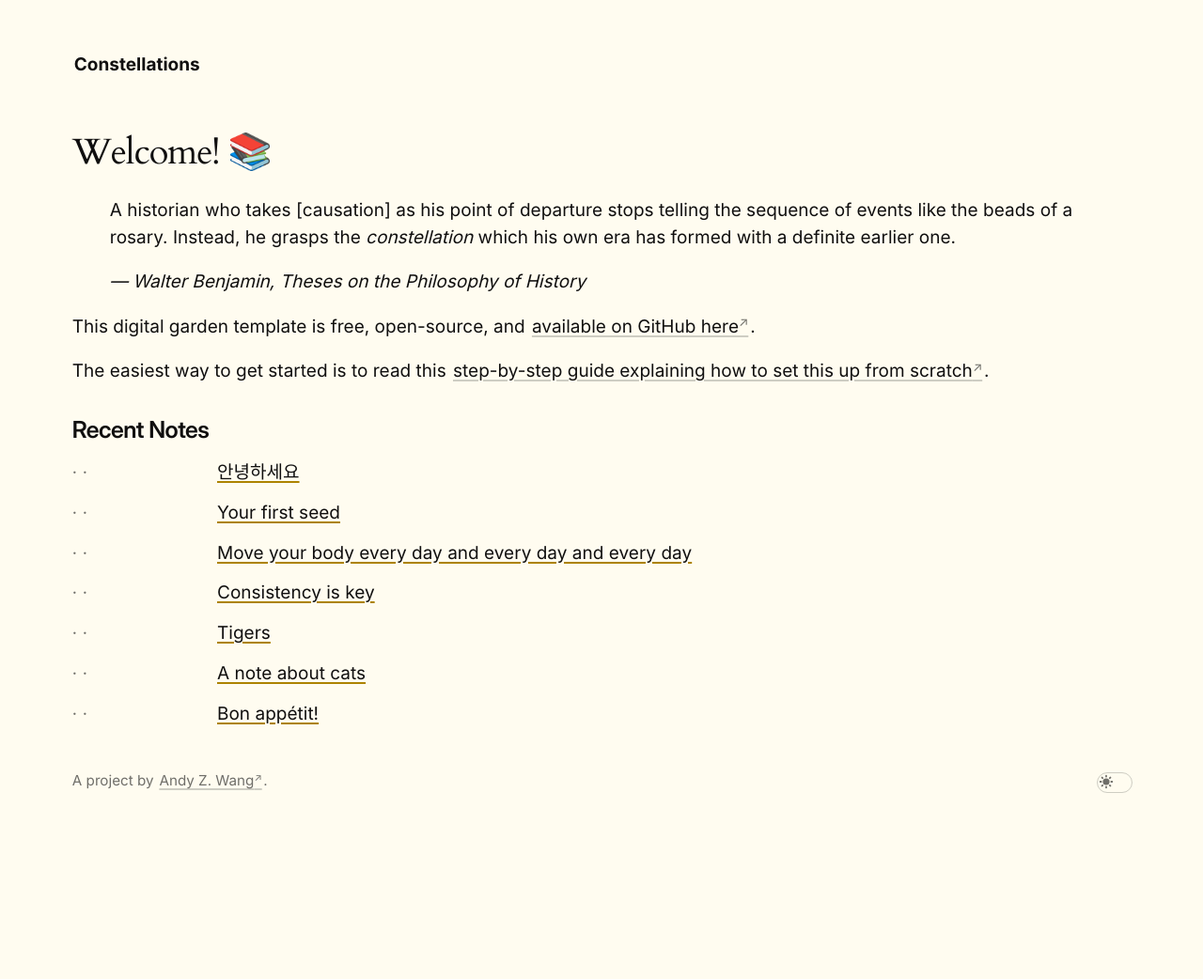
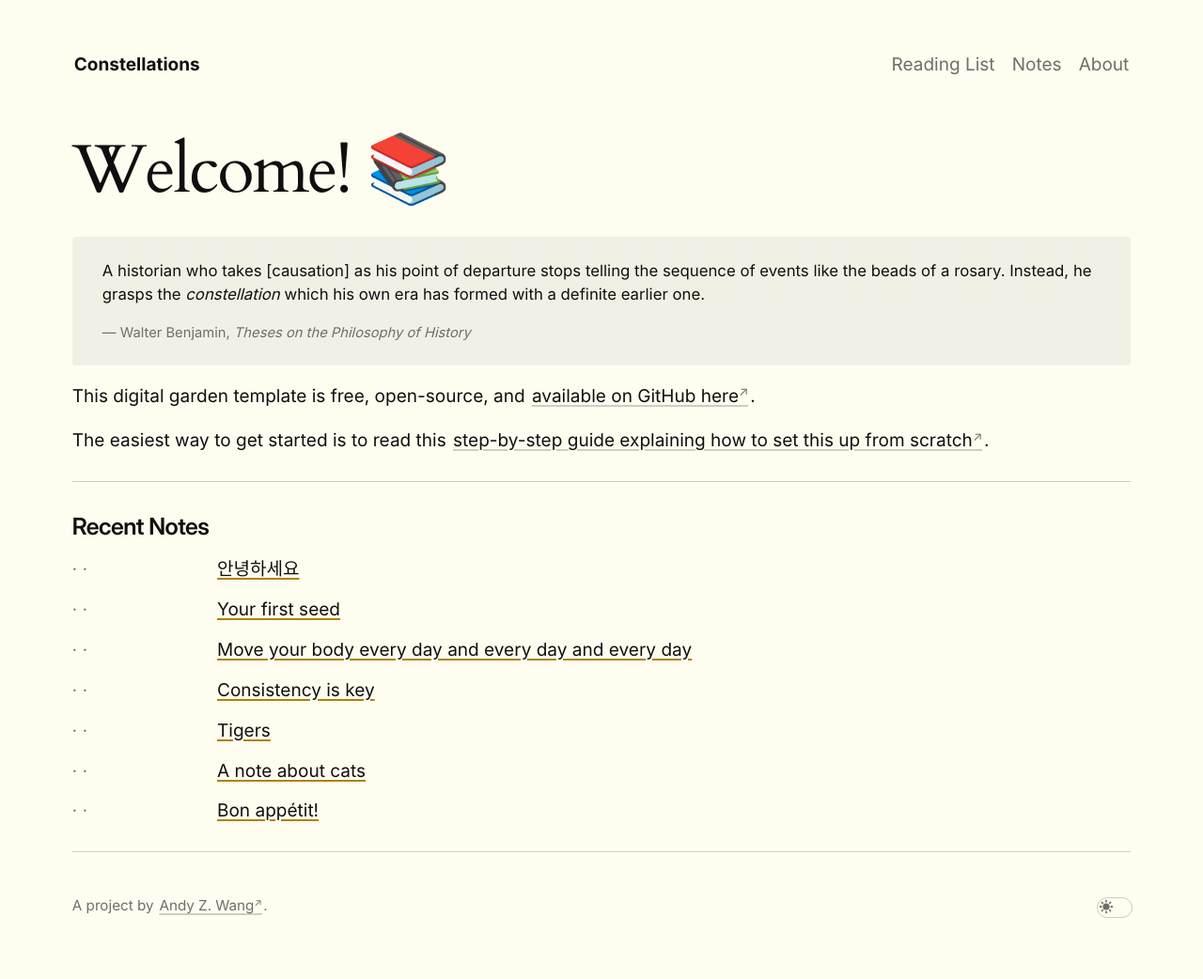
Before and after one commit to andyzwang/notes, a Jekyll site: the page built from _pages/index.md, in a window 1280 px wide. Shown: the whole page at 94% size. Built offline with Jekyll 4.4.1, drawn with Linux system fonts in a browser that asks for light colours; before the commit the page ends 909 px from its top, so only the background shows below that.

Commit message:
Fix the SASS

```diff
--- a/_includes/nav.html
+++ b/_includes/nav.html
@@ -1,3 +1,16 @@
-<div>
-    <a class="internal-link site-title{% unless page.url == '/' %} site-title-faded{% endunless %}" href="{{ site.baseurl }}/"><b>{{ site.title }}</b></a>
-</div>
+<nav>
+  <div class="nav-bar">
+    <a
+      class="internal-link site-title{% unless page.url == '/' %} site-title-faded{% endunless %}"
+      href="{{ site.baseurl }}/"
+    >
+      <b>{{ site.title }}</b>
+    </a>
+
+    <div class="nav-links">
+      <a class="internal-link nav-faded" href="{{ site.baseurl }}/reading-list/">Reading List</a>
+      <a class="internal-link nav-faded" href="{{ site.baseurl }}/notes/">Notes</a>
+      <a class="internal-link nav-faded" href="{{ site.baseurl }}/about/">About</a>
+    </div>
+  </div>
+</nav>
--- a/_sass/_components.scss
+++ b/_sass/_components.scss
@@ -1,3 +1,5 @@
+@use "variables" as *;
+
 blockquote {
   padding: 1.5em;
   margin: 0;
--- a/_sass/_layout.scss
+++ b/_sass/_layout.scss
@@ -4,9 +4,27 @@
 }
 
 .nav-bar {
-  display: inline-flex;
+  display: flex;
+  align-items: center;
+  justify-content: space-between;
+  gap: .75em;
+}
+
+.nav-links {
+  display: flex;
   align-items: center;
   gap: 0.75em;
+}
+
+@media (max-width: 600px) {
+  .nav-bar {
+    align-items: baseline;
+  }
+
+  .nav-links {
+    flex-wrap: wrap;
+    justify-content: flex-end;
+  }
 }
 
 .footer-bar {
--- a/_sass/_links.scss
+++ b/_sass/_links.scss
@@ -36,4 +36,9 @@
   &.site-title-faded {
     color: var(--color-subtext);
   }
+
+  &.nav-faded {
+    color: var(--color-subtext);
+    text-decoration: none;
+  }
 }
```
Also changed, not shown: assets/styles.scss (+11 -6 lines).
